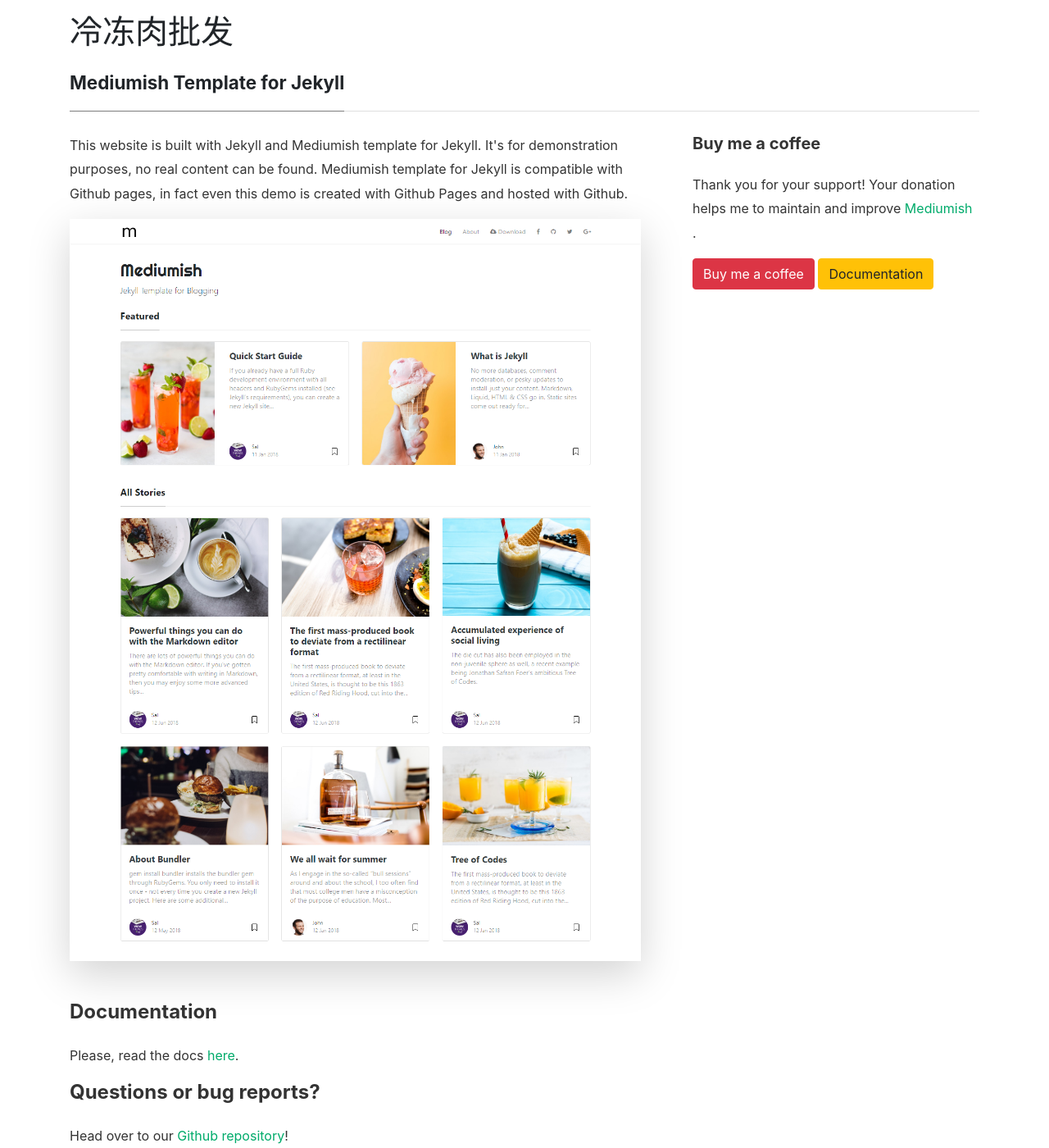
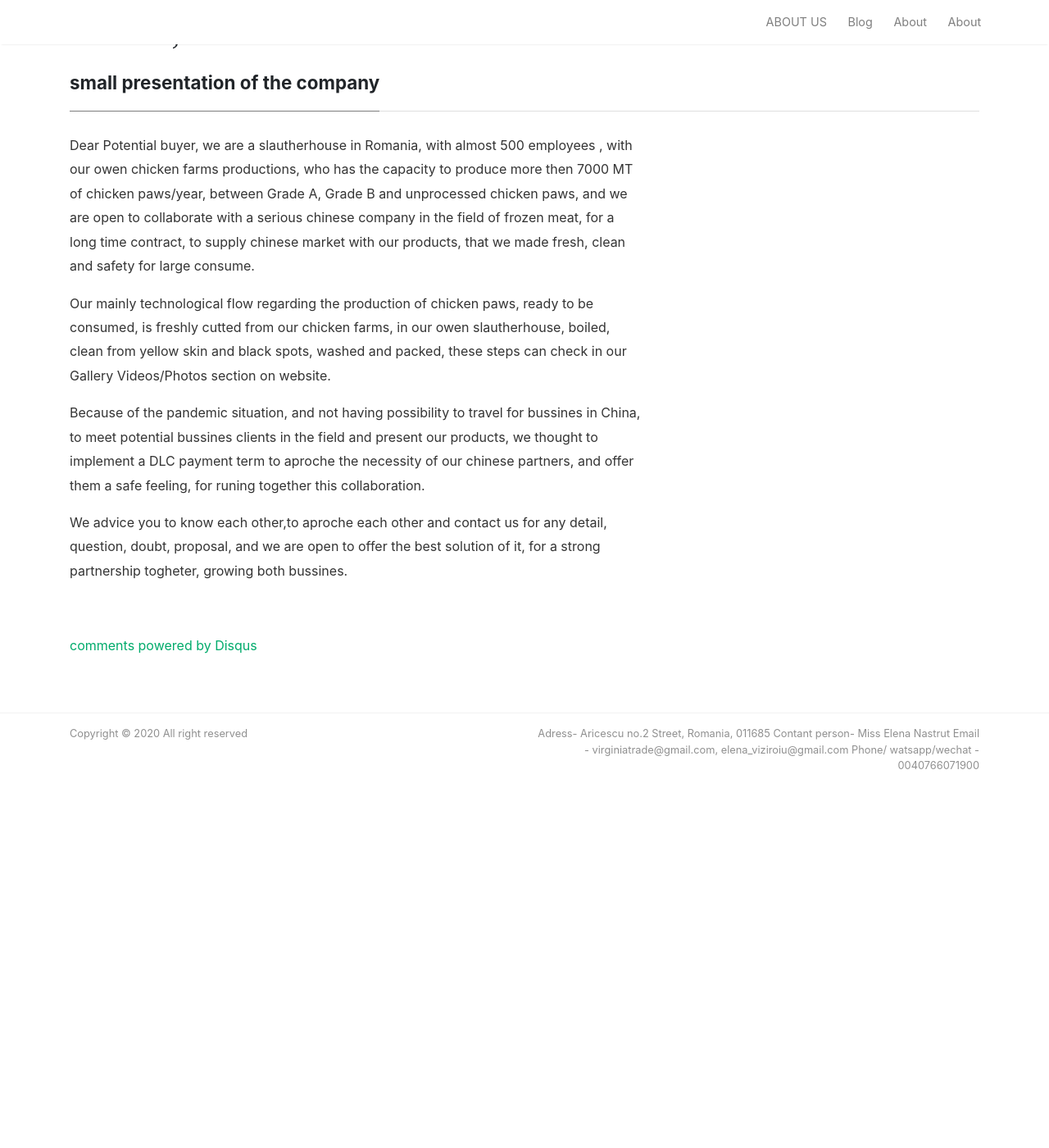
Before and after one commit to gpf192/gpf192.github.io, a Jekyll site: the page built from _pages/about.md, in a window 1280 px wide and 1400 px high. Shown: the whole window at 82% size. Built offline with Jekyll 4.4.1, drawn with Linux system fonts in a browser that asks for light colours; nearby versions of some CDN libraries; comment, search, counter and statistics services are not loaded.

Commit message:
feat style

```diff
--- a/_config.yml
+++ b/_config.yml
@@ -1,7 +1,7 @@
 # Site
-name: "Gpf"
-title: "Mediumish"
-description: "冷冻肉批发"
+name: "FRESH, TASTY AND SERIOUS ROMANIAN CHICKEN PAWS"
+title: "FRESH, TASTY AND SERIOUS ROMANIAN CHICKEN PAWS"
+description: "Jekyll template, Medium styled, free for bloggers."
 logo: 'assets/images/logo.png'
 favicon: 'assets/images/logo.png'
 baseurl: ''
--- a/_layouts/default.html
+++ b/_layouts/default.html
@@ -43,23 +43,23 @@ ga('send', 'pageview');
 
 <!-- Begin Menu Navigation
 ================================================== -->
-<!--<nav class="navbar navbar-expand-lg navbar-light bg-white fixed-top mediumnavigation nav-down">
+<nav class="navbar navbar-expand-lg navbar-light bg-white fixed-top mediumnavigation nav-down">
 
     <div class="container pr-0">
 
-    &lt;!&ndash; Begin Logo &ndash;&gt;
-&lt;!&ndash;    <a class="navbar-brand" href="{{ site.baseurl }}/">
+    <!-- Begin Logo -->
+<!--    <a class="navbar-brand" href="{{ site.baseurl }}/">
     <img src="{{ site.baseurl }}/{{ site.logo }}" alt="{{ site.name }}">
-    </a>&ndash;&gt;
-    &lt;!&ndash; End Logo &ndash;&gt;
+    </a>-->
+    <!-- End Logo -->
 
     <button class="navbar-toggler" type="button" data-toggle="collapse" data-target="#navbarMediumish" aria-controls="navbarSupportedContent" aria-expanded="false" aria-label="Toggle navigation">
     <span class="navbar-toggler-icon"></span>
     </button>
 
-&lt;!&ndash;    <div class="collapse navbar-collapse" id="navbarMediumish">
+    <div class="collapse navbar-collapse" id="navbarMediumish">
 
-        &lt;!&ndash; Begin Menu &ndash;&gt;
+        <!-- Begin Menu -->
 
             <ul class="navbar-nav ml-auto">
 
@@ -68,14 +68,22 @@ ga('send', 'pageview');
                 {% else %}
                 <li class="nav-item">
                 {% endif %}
-                <a class="nav-link" href="{{ site.baseurl }}/index.html">Blog</a>
+                    <a class="nav-link" href="{{ site.baseurl }}/about">ABOUT US</a>
                 </li>
 
                 <li class="nav-item">
-                <a class="nav-link" href="{{ site.baseurl }}/about">About</a>
+                    <a class="nav-link" href="{{ site.baseurl }}/index.html">Blog</a>
                 </li>
 
                 <li class="nav-item">
+                    <a class="nav-link" href="{{ site.baseurl }}/about">About</a>
+                </li>
+
+                <li class="nav-item">
+                    <a class="nav-link" href="{{ site.baseurl }}/about">About</a>
+                </li>
+
+<!--                <li class="nav-item">
                 <a target="_blank" class="nav-link" href="https://bootstrapstarter.com/bootstrap-templates/template-mediumish-bootstrap-jekyll/"> Docs</a>
                 </li>
 
@@ -114,7 +122,7 @@ ga('send', 'pageview');
 ================================================== -->
 <div class="mainheading">
     <!--<h1 class="sitetitle">{{ site.name }}</h1>-->
-    <h1 class="sitetitle">{{ site.description }}</h1>
+    <h1 class="sitetitle">{{ site.name }}</h1>
 <!--    <p class="lead">
         {{ site.description }}
     </p>-->
@@ -175,8 +183,16 @@ ga('send', 'pageview');
     <div class="container">
         <div class="row">
             <div class="col-md-6 col-sm-6 text-center text-lg-left">
-                Copyright © {{ site.time | date: "%Y" }} {{ site.name }}
+                Copyright © {{ site.time | date: "%Y" }} All right reserved
             </div>
+
+            <div class="col-md-6 col-sm-6 text-center text-lg-right">
+                Adress- Aricescu no.2 Street, Romania, 011685
+                Contant person- Miss Elena Nastrut
+                Email - virginiatrade@gmail.com, elena_viziroiu@gmail.com
+                Phone/ watsapp/wechat - 0040766071900
+            </div>
+
 <!--            <div class="col-md-6 col-sm-6 text-center text-lg-right">
                 <a target="_blank" href="https://www.wowthemes.net/mediumish-free-jekyll-template/">Mediumish Jekyll Theme</a> by WowThemes.net
             </div>-->
--- a/_pages/about.md
+++ b/_pages/about.md
@@ -1,6 +1,6 @@
 ---
 layout: page
-title: Mediumish Template for Jekyll
+title: small presentation of the company
 permalink: /about
 comments: true
 ---
@@ -8,28 +8,14 @@ comments: true
 <div class="row justify-content-between">
 <div class="col-md-8 pr-5">
 
-<p>This website is built with Jekyll and Mediumish template for Jekyll. It's for demonstration purposes, no real content can be found. Mediumish template for Jekyll is compatible with Github pages, in fact even this demo is created with Github Pages and hosted with Github.</p>
+<p>Dear Potential buyer, we are a slautherhouse in Romania, with almost 500 employees , with our owen chicken farms productions, who has the capacity to produce more then 7000 MT of chicken paws/year, between Grade A, Grade B and unprocessed chicken paws, and we are open to collaborate with a serious chinese company in the field of frozen meat, for a long time contract, to supply chinese market with our products, that we made fresh, clean and safety for large consume.</p>
 
-<p class="mb-5"><img class="shadow-lg" src="{{site.baseurl}}/assets/images/mediumish-jekyll-template.png" alt="jekyll template mediumish" /></p>
-<h4>Documentation</h4>
+<p>Our mainly technological flow regarding the production of chicken paws, ready to be consumed, is freshly cutted from our chicken farms, in our owen slautherhouse, boiled, clean from yellow skin and black spots, washed and packed, these steps  can check in our Gallery Videos/Photos section on website.</p>
 
-<p>Please, read the docs <a href="https://bootstrapstarter.com/bootstrap-templates/template-mediumish-bootstrap-jekyll/">here</a>.</p>
+<p>Because of the pandemic situation, and not having possibility to travel for bussines in China, to meet potential bussines clients in the field and present our products, we thought to implement a DLC payment term to aproche the necessity of our chinese partners, and offer them a safe feeling, for runing together this collaboration.</p>
 
-<h4>Questions or bug reports?</h4>
-
-<p>Head over to our <a href="https://github.com/wowthemesnet/mediumish-theme-jekyll">Github repository</a>!</p>
+<p>We advice you to know each other,to aproche each other and contact us for any detail, question, doubt, proposal, and we are open to offer the best solution of it, for a strong partnership togheter, growing both bussines.</p>
 
 </div>
 
-<div class="col-md-4">
-
-<div class="sticky-top sticky-top-80">
-<h5>Buy me a coffee</h5>
-
-<p>Thank you for your support! Your donation helps me to maintain and improve <a target="_blank" href="https://github.com/wowthemesnet/mediumish-theme-jekyll">Mediumish <i class="fab fa-github"></i></a>.</p>
-
-<a target="_blank" href="https://www.wowthemes.net/donate/" class="btn btn-danger">Buy me a coffee</a> <a target="_blank" href="https://bootstrapstarter.com/bootstrap-templates/template-mediumish-bootstrap-jekyll/" class="btn btn-warning">Documentation</a>
-
 </div>
-</div>
-</div>
```
Also changed, not shown: other parts of _layouts/default.html (+6 -6 lines), 1 other file.
